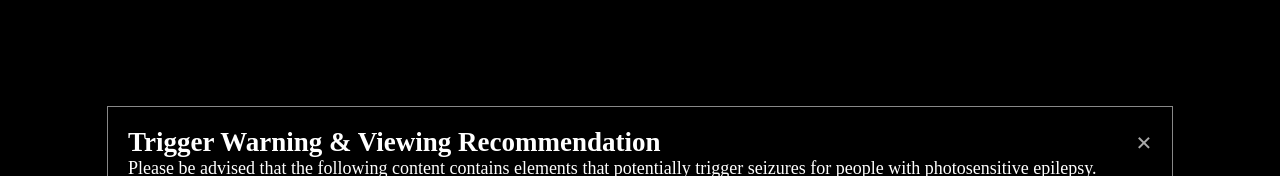
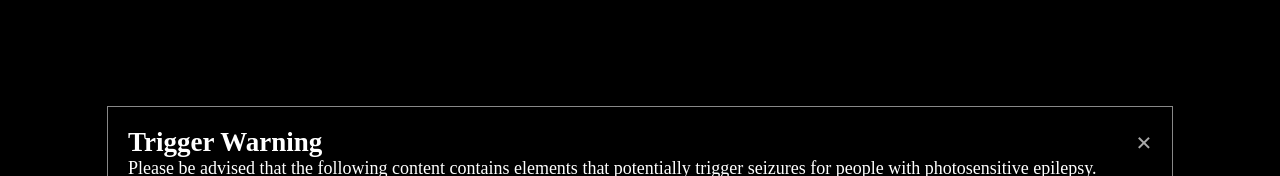
Before and after one commit to AakashBaruva/Portfolio, a website: page dist/index.html in a window 1280 px wide. Shown: the part 86-262 px from the top of the page. Drawn offline with Linux system fonts and the light colour scheme.

Commit message:
Update index.html

```diff
--- a/dist/index.html
+++ b/dist/index.html
@@ -12,7 +12,7 @@
     <div id="myModal" class="modal">
         <div class="modal-content">
             <span class="close">&times;</span>
-            <h2>Trigger Warning & Viewing Recommendation</h2>
+            <h2>Trigger Warning</h2>
             <p>Please be advised that the following content contains elements that potentially trigger seizures for people with photosensitive epilepsy.</p>
             <p><strong>Note:</strong> This portfolio is best viewed on larger screen devices for an optimal experience.</p>
             <p><strong>For Mobile Users:</strong> Please double-click on objects for interactions.</p>
```
